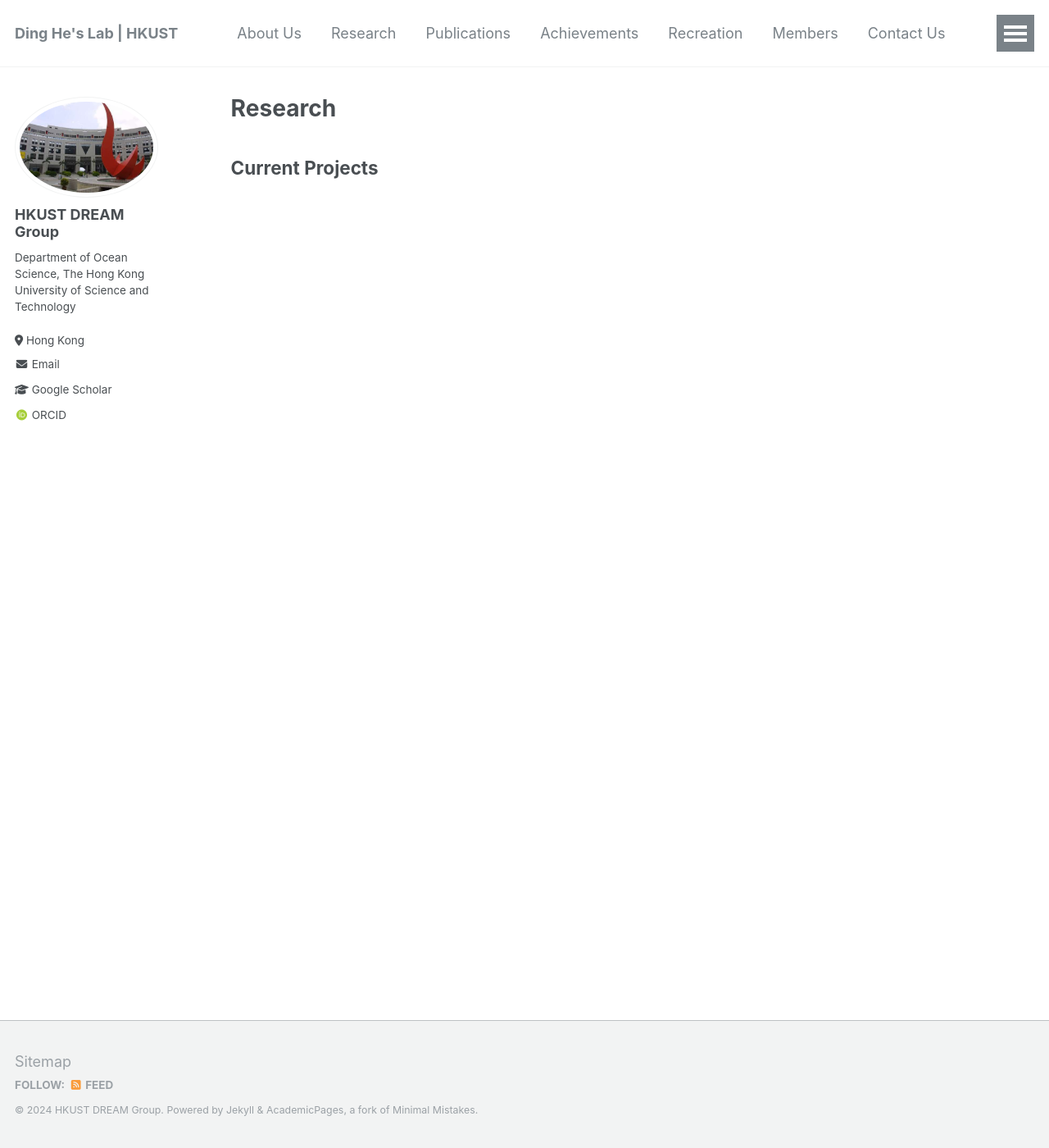
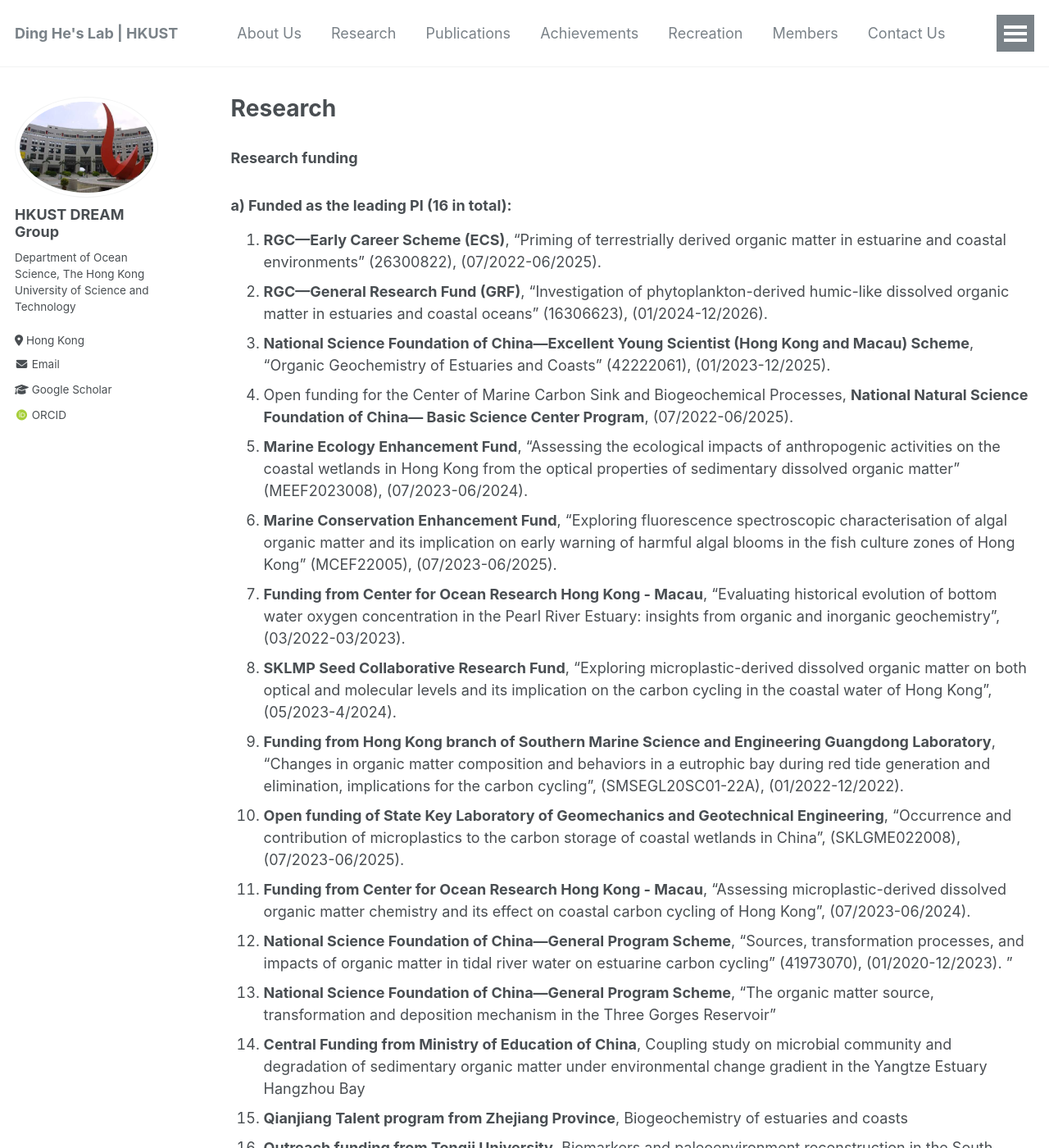
Before and after one commit to hkustDingHe/hkustDingHe.github.io, a Jekyll site: the page built from _pages/research.md, in a window 1280 px wide and 1400 px high. Shown: the whole window at 82% size. Built offline with Jekyll 4.4.1, drawn with Linux system fonts in a browser that asks for light colours; some web fonts are replaced; some of the changed text lies outside the part shown.

Commit message:
Update research.md

```diff
--- a/_pages/research.md
+++ b/_pages/research.md
@@ -10,4 +10,30 @@
  {% include archive-single.html %}
 {% endfor %}
 
-## Current Projects
+### Research funding
+### a) Funded as the leading PI (16 in total):
+1.	**RGC—Early Career Scheme (ECS)**, “Priming of terrestrially derived organic matter in estuarine and coastal environments” (26300822), (07/2022-06/2025).
+2.	**RGC—General Research Fund (GRF)**, “Investigation of phytoplankton-derived humic-like dissolved organic matter in estuaries and coastal oceans” (16306623), (01/2024-12/2026).
+3.	**National Science Foundation of China—Excellent Young Scientist (Hong Kong and Macau) Scheme**, “Organic Geochemistry of Estuaries and Coasts” (42222061), (01/2023-12/2025).
+4.	Open funding for the Center of Marine Carbon Sink and Biogeochemical Processes, **National Natural Science Foundation of China— Basic Science Center Program**, (07/2022-06/2025).
+5.	**Marine Ecology Enhancement Fund**, “Assessing the ecological impacts of anthropogenic activities on the coastal wetlands in Hong Kong from the optical properties of sedimentary dissolved organic matter” (MEEF2023008), (07/2023-06/2024).
+6.	**Marine Conservation Enhancement Fund**, “Exploring fluorescence spectroscopic characterisation of algal organic matter and its implication on early warning of harmful algal blooms in the fish culture zones of Hong Kong” (MCEF22005), (07/2023-06/2025).
+7.	**Funding from Center for Ocean Research Hong Kong - Macau**, “Evaluating historical evolution of bottom water oxygen concentration in the Pearl River Estuary: insights from organic and inorganic geochemistry”, (03/2022-03/2023).
+8.	**SKLMP Seed Collaborative Research Fund**, “Exploring microplastic-derived dissolved organic matter on both optical and molecular levels and its implication on the carbon cycling in the coastal water of Hong Kong”, (05/2023-4/2024).
+9.	**Funding from Hong Kong branch of Southern Marine Science and Engineering Guangdong Laboratory**, “Changes in organic matter composition and behaviors in a eutrophic bay during red tide generation and elimination, implications for the carbon cycling”, (SMSEGL20SC01-22A), (01/2022-12/2022).
+10.	**Open funding of State Key Laboratory of Geomechanics and Geotechnical Engineering**, “Occurrence and contribution of microplastics to the carbon storage of coastal wetlands in China”, (SKLGME022008), (07/2023-06/2025).
+11.	**Funding from Center for Ocean Research Hong Kong - Macau**, “Assessing microplastic-derived dissolved organic matter chemistry and its effect on coastal carbon cycling of Hong Kong”, (07/2023-06/2024).
+12.	**National Science Foundation of China—General Program Scheme**, “Sources, transformation processes, and impacts of organic matter in tidal river water on estuarine carbon cycling” (41973070), (01/2020-12/2023). ”
+13.	**National Science Foundation of China—General Program Scheme**, “The organic matter source, transformation and deposition mechanism in the Three Gorges Reservoir”
+14.	**Central Funding from Ministry of Education of China**, Coupling study on microbial community and degradation of sedimentary organic matter under environmental change gradient in the Yangtze Estuary Hangzhou Bay
+15.	**Qianjiang Talent program from Zhejiang Province**, Biogeochemistry of estuaries and coasts
+16.	**Outreach funding from Tongji University**, Biomarkers and paleoenvironment reconstruction in the South China Sea, China
+
+
+### b) Funded as the Co-PI (3 in total)
+17.	**RGC - Collaborative Research Fund**, “A collision-cell equipped multi-collector inductively coupled plasma mass spectrometer (CC-MC-ICP-MS) for elucidating isotope fractionations in biological and chemical processes in the ocean” (C6006-22EF), (01/2023-12/2025).
+18.	**General Funding from Department of Science and Technology of Guangdong Province**, “The impact of changing environment on the structure and function of the Pearl River estuarine food webs” (GDST22SC05), (06/2022-05/2024).
+19.	**Shanghai Annual Action Plan for Technological Innovation: Hong Kong, Macau, and Taiwan Science and Technology Cooperation Project**, “Temporal and Spatial Variations in Organic Carbon Transformation and Burial in the Yangtze River Estuary-East China Sea”, (06/2023-05/2026).
+
+### c) Funded as the Co-I (1 in total)
+20.	**RGC – Areas of Excellence Scheme**, “Study of the regional earth system for sustainable development under climate change in the Greater Bay Area” (AoE/P-601/23-N), (01/2024-12/2027).
```
